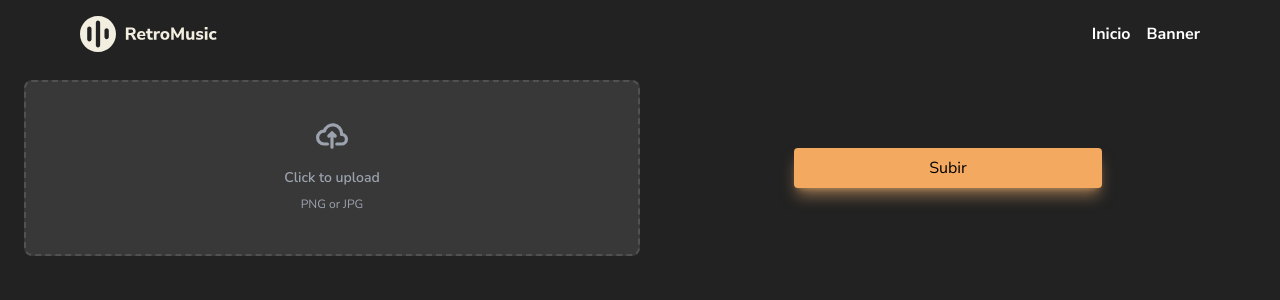
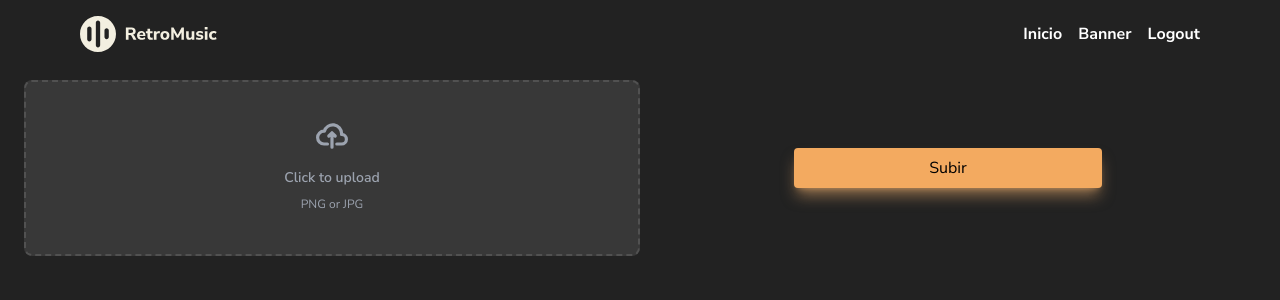
Before and after one commit to alexmaest/AYD2_Proyecto_G2, a Next.js app in the folder frontend/: page /artist/profile/banner in a window 1280 px wide. Shown: the top 300 px of the page. Built offline with nearby package versions, Linux system fonts and the light colour scheme; no server answers.

Commit message:
add logout into artist navbar

```diff
--- a/frontend/src/app/artist/layout.tsx
+++ b/frontend/src/app/artist/layout.tsx
@@ -1,5 +1,7 @@
+'use client'
 import Brand from '@/components/Brand'
 import Link from 'next/link'
+import { signOut } from 'next-auth/react'
 
 export default function ArtistLayout ({
   children
@@ -20,7 +22,12 @@ export default function ArtistLayout ({
             <Link href='/artist/profile/banner'>
               <li className='text-white font-bold'>Banner</li>
             </Link>
-
+            <li
+              className='text-white font-bold cursor-pointer'
+              onClick={async () => await signOut()}
+            >
+              Logout
+            </li>
           </div>
         </ul>
       </nav>
```
